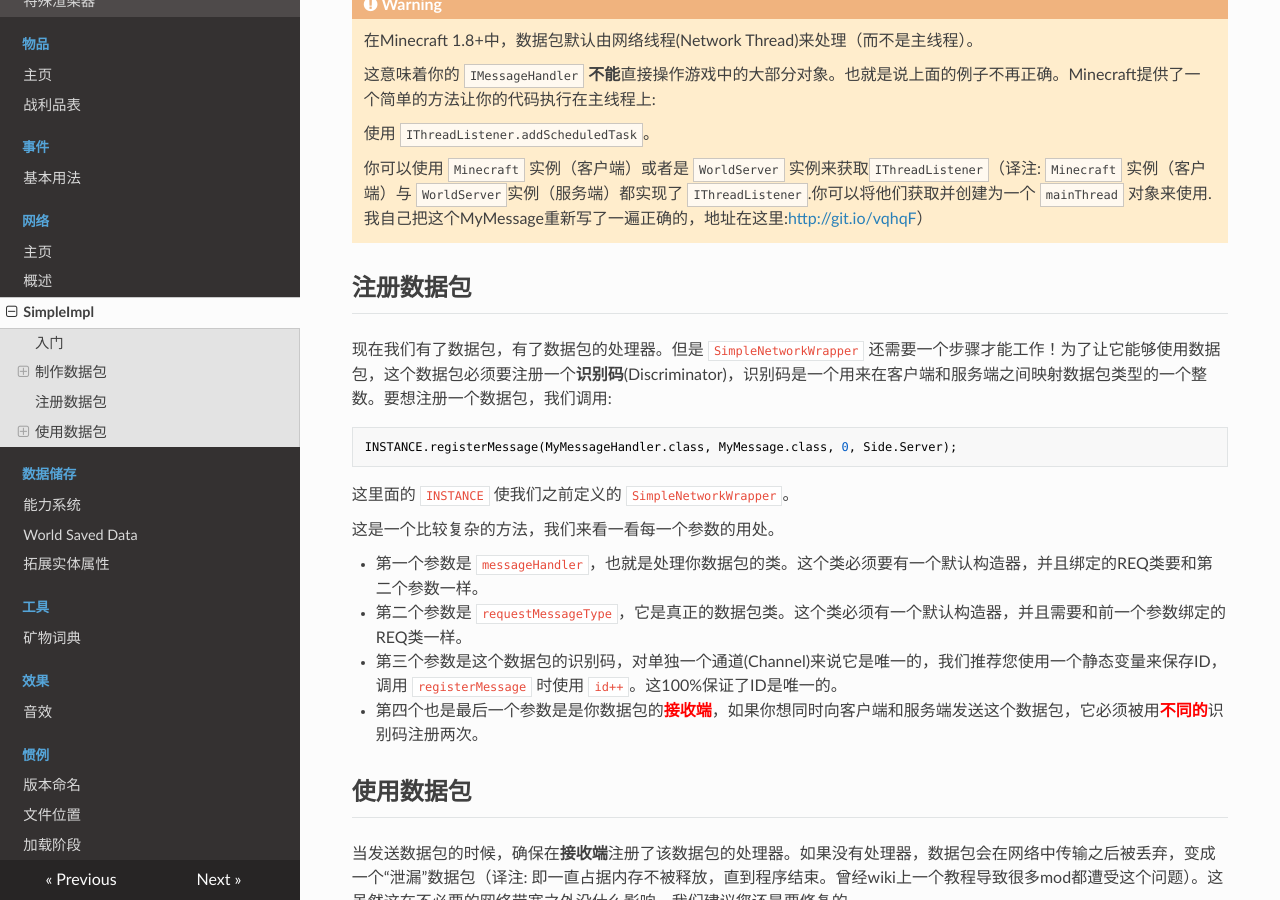
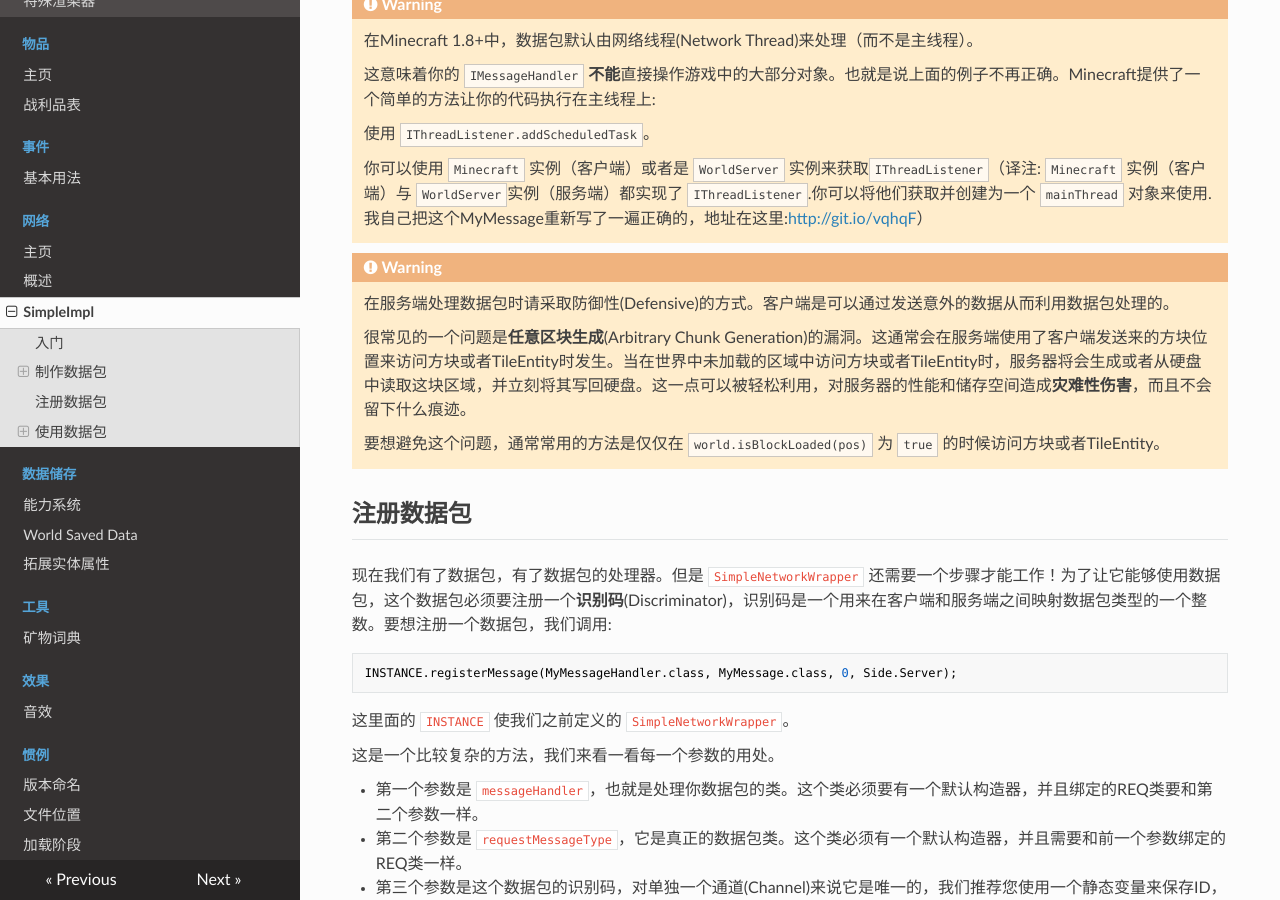
Before and after one commit to Krasjet/Forge-Documentation-CN, an MkDocs documentation site: the page built from docs/networking/simpleimpl.md, in a window 1280 px wide and 900 px high, scrolled down 1554 px. Built offline with MkDocs 1.6.1, drawn with Linux system fonts in a browser that asks for light colours; nearby versions of some CDN libraries; old or Windows-style settings are respelled for this version of MkDocs.

Commit message:
SimpleImpl

```diff
--- a/docs/networking/simpleimpl.md
+++ b/docs/networking/simpleimpl.md
@@ -80,6 +80,14 @@ public class MyMessageHandler implements IMessageHandler<MyMessage, IMessage> {
 
 	你可以使用 `Minecraft` 实例（客户端）或者是 `WorldServer` 实例来获取`IThreadListener`（译注: `Minecraft` 实例（客户端）与 `WorldServer`实例（服务端）都实现了 `IThreadListener`.你可以将他们获取并创建为一个 `mainThread` 对象来使用.我自己把这个MyMessage重新写了一遍正确的，地址在这里:[http://git.io/vqhqF](http://git.io/vqhqF)）
 
+!!! warning
+
+	在服务端处理数据包时请采取防御性(Defensive)的方式。客户端是可以通过发送意外的数据从而利用数据包处理的。
+
+	很常见的一个问题是**任意区块生成**(Arbitrary Chunk Generation)的漏洞。这通常会在服务端使用了客户端发送来的方块位置来访问方块或者TileEntity时发生。当在世界中未加载的区域中访问方块或者TileEntity时，服务器将会生成或者从硬盘中读取这块区域，并立刻将其写回硬盘。这一点可以被轻松利用，对服务器的性能和储存空间造成**灾难性伤害**，而且不会留下什么痕迹。
+
+	要想避免这个问题，通常常用的方法是仅仅在 `world.isBlockLoaded(pos)` 为 `true` 的时候访问方块或者TileEntity。
+
 注册数据包
 ---------
 
```
Also changed, not shown: docs/index.md (+1 -1 lines).
